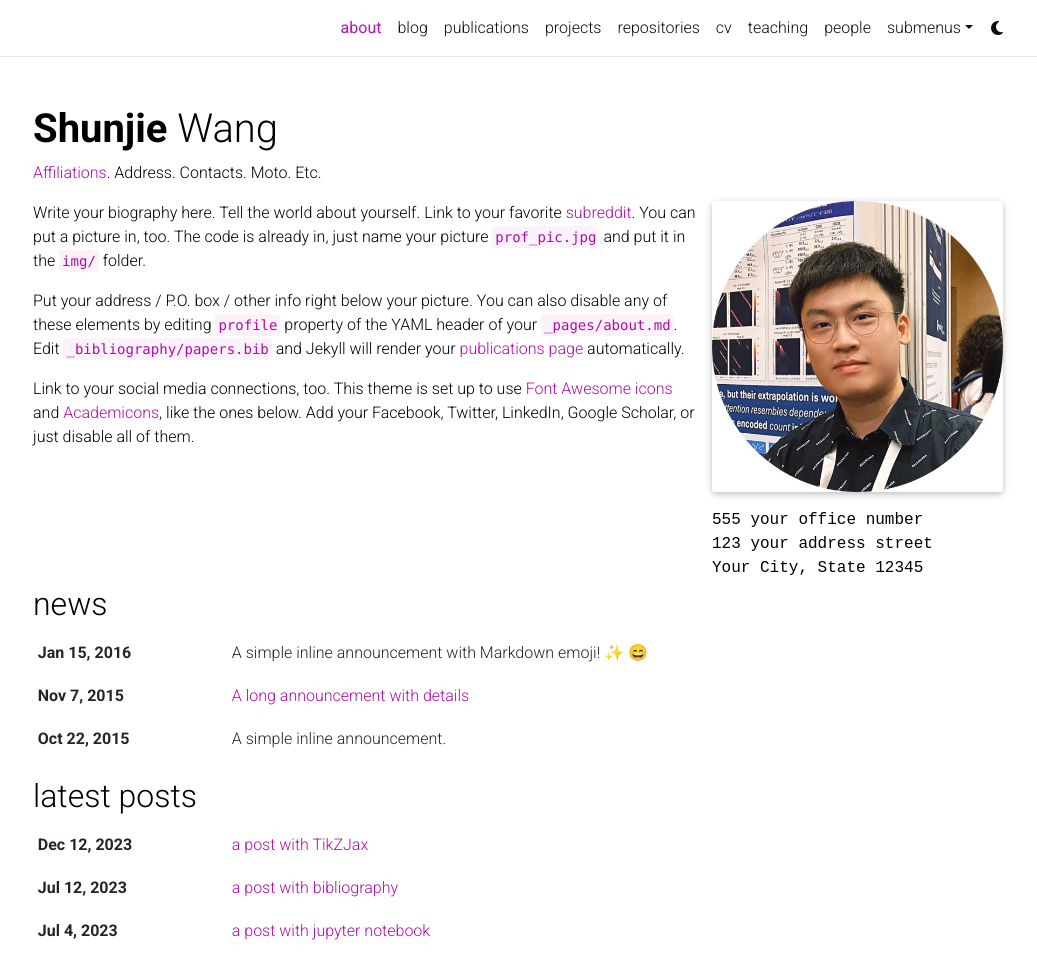
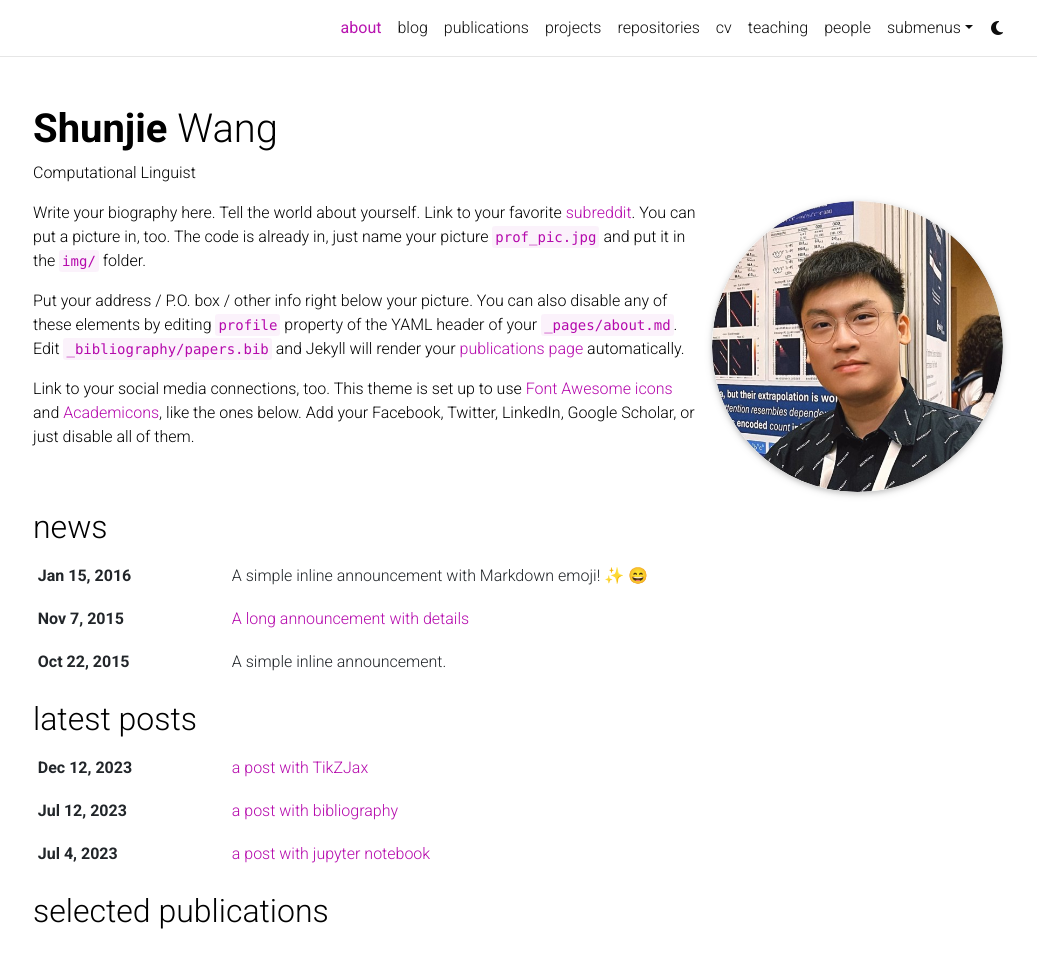
Before and after one commit to shunjiewang/shunjiewang.github.io, a Jekyll site: the page built from _pages/about.md, in a window 1280 px wide and 1386 px high, cut to the strip 0-958 px from the top of the window. Shown: the whole strip, without its empty margins (122-1159 px from the left). Built offline with Jekyll 4.4.1, drawn with Linux system fonts in a browser that asks for light colours; full-size pictures stand in for the smaller copies a plugin makes; emoji names are drawn with the system emoji font; comment, search, counter and statistics services are not loaded; a style sheet for code colours, icons or effects is not loaded.

Commit message:
Update about.md

```diff
--- a/_pages/about.md
+++ b/_pages/about.md
@@ -2,16 +2,13 @@
 layout: about
 title: about
 permalink: /
-subtitle: <a href='#'>Affiliations</a>. Address. Contacts. Moto. Etc.
+subtitle: Computational Linguist
 
 profile:
   align: right
   image: prof_pic.jpg
-  image_circular: false # crops the image to make it circular
+  image_circular: true # crops the image to make it circular
   more_info: >
-    <p>555 your office number</p>
-    <p>123 your address street</p>
-    <p>Your City, State 12345</p>
 
 news: true  # includes a list of news items
 latest_posts: true  # includes a list of the newest posts
```
